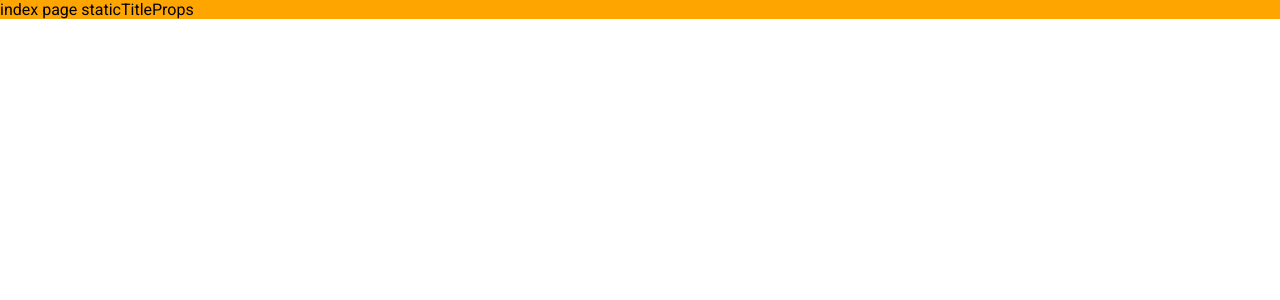
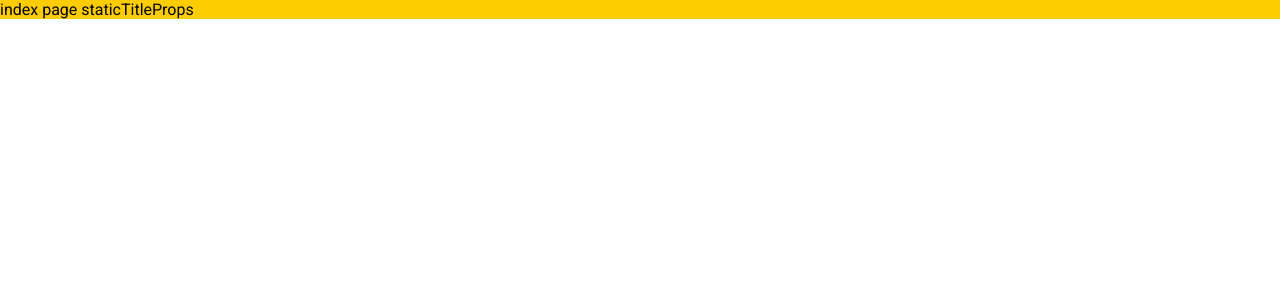
Before and after one commit to Ludecat/catcrowdparty, a Next.js app in the folder applications/frontend/: page / in a window 1280 px wide. Shown: the top 300 px of the page. Built offline with nearby package versions, Linux system fonts and the light colour scheme.

Commit message:
update theme colors to match ludecat ci

```diff
--- a/applications/frontend/src/app/layout/Layout.tsx
+++ b/applications/frontend/src/app/layout/Layout.tsx
@@ -2,7 +2,7 @@ import React from 'react'
 import { styled } from '../styles/Theme'
 
 const StyledLayout = styled.div`
-	background-color: orange;
+	background-color: ${(p) => p.theme.color.ludecatyellow};
 `
 
 interface MainLayoutProps {
--- a/applications/frontend/src/app/styles/Theme.ts
+++ b/applications/frontend/src/app/styles/Theme.ts
@@ -14,15 +14,11 @@ export const theme = {
 		black: 'black',
 		primary: 'red',
 		secondary: 'green',
+		ludecatyellow: '#FFCC00',
 		blackPeral: '#050F1A',
-		veniPurple: '#231565',
-		willhaben: '#049EE7',
 		decentBeton: '#E6E6E6',
 		emerald: '#50C878',
 		recordRed: '#F16373',
-		charityPink: '#C03BE4',
-		charityBlue: '#0999F9',
-		charityTeal: '#7DF8FF',
 	},
 	fontSize: {
 		s: 12,
```
